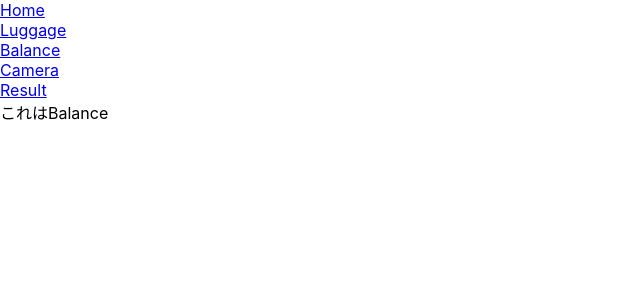
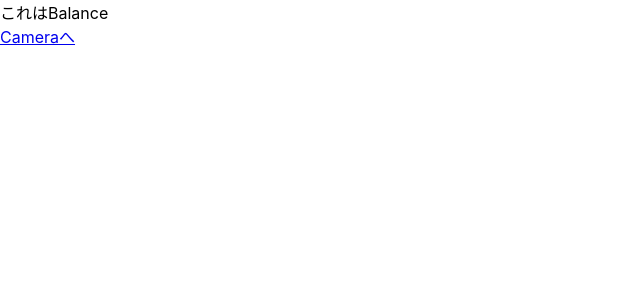
Before and after one commit to yssk819/pose-improvement, a React (Create React App) app in the folder front/: page /balance in a window 1280 px wide. Shown: the top 300 px of the page, without its empty margins (0-640 px from the left). Built offline with nearby package versions, Linux system fonts and the light colour scheme.

Commit message:
順番にページ遷移

```diff
--- a/front/src/App.js
+++ b/front/src/App.js
@@ -14,17 +14,6 @@ const App = () => {
   return (
     <BrowserRouter>
       <div>
-        <Link to="/">Home</Link>
-        <br />
-        <Link to="/luggage">Luggage</Link>
-        <br />
-        <Link to="/balance">Balance</Link>
-        <br />
-        <Link to="/camera">Camera</Link>
-        <br />
-        <Link to="/Result">Result</Link>
-        <br />
-
         <Routes>
           <Route index element={<Home />} />
           <Route path="luggage" element={<Luggage />} />
--- a/front/src/pages/balance.js
+++ b/front/src/pages/balance.js
@@ -1,10 +1,13 @@
 import React from "react";
+import { Link } from "react-router-dom";
 
 
 const Balance = () => {
   return (
     <div>
       これはBalance
+      <br />
+      <Link to="/camera">Cameraへ</Link>
     </div>
   );
 }
--- a/front/src/pages/camera.js
+++ b/front/src/pages/camera.js
@@ -1,10 +1,13 @@
 import React from "react";
+import { Link } from "react-router-dom";
 
 
 const Camera = () => {
   return (
     <div>
       これはCamera
+      <br />
+      <Link to="/result">Resultへ</Link>
     </div>
   );
 }
--- a/front/src/pages/home.js
+++ b/front/src/pages/home.js
@@ -1,10 +1,13 @@
 import React from "react";
+import { Link } from "react-router-dom";
 
 
 const Home = () => {
   return (
     <div>
       これはHome
+      <br />
+      <Link to="/luggage">Luggageへ</Link>
     </div>
   );
 }
--- a/front/src/pages/luggage.js
+++ b/front/src/pages/luggage.js
@@ -1,10 +1,13 @@
 import React from "react";
+import { Link } from "react-router-dom";
 
 
 const Luggage = () => {
   return (
     <div>
       これはLuggage
+      <br />
+      <Link to="/balance">Balanceへ</Link>
     </div>
   );
 }
--- a/front/src/pages/result.js
+++ b/front/src/pages/result.js
@@ -1,10 +1,13 @@
 import React from "react";
+import { Link } from "react-router-dom";
 
 
 const Result = () => {
   return (
     <div>
       これはResult
+      <br />
+      <Link to="/">Homeへ</Link>
     </div>
   );
 }
```
